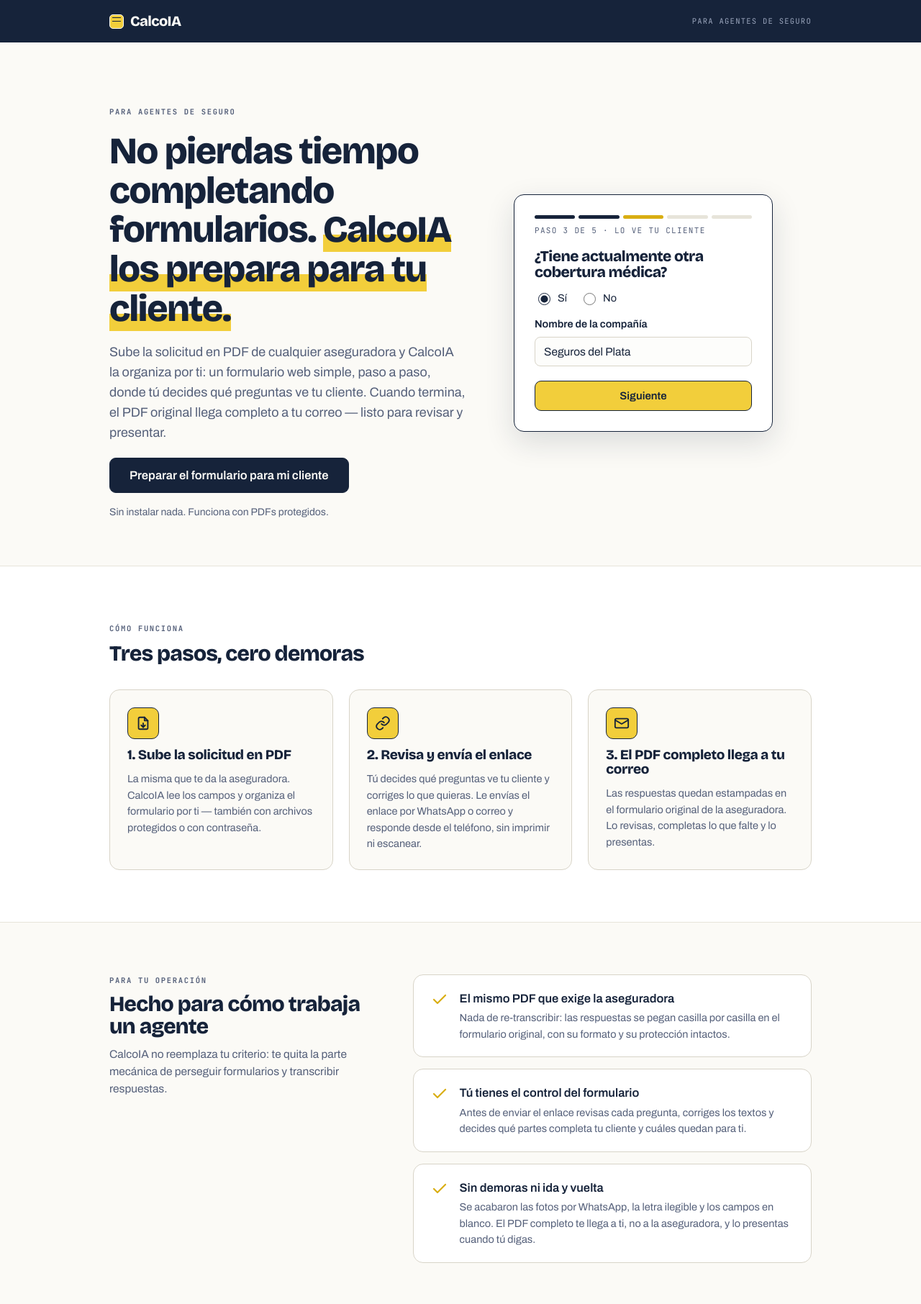
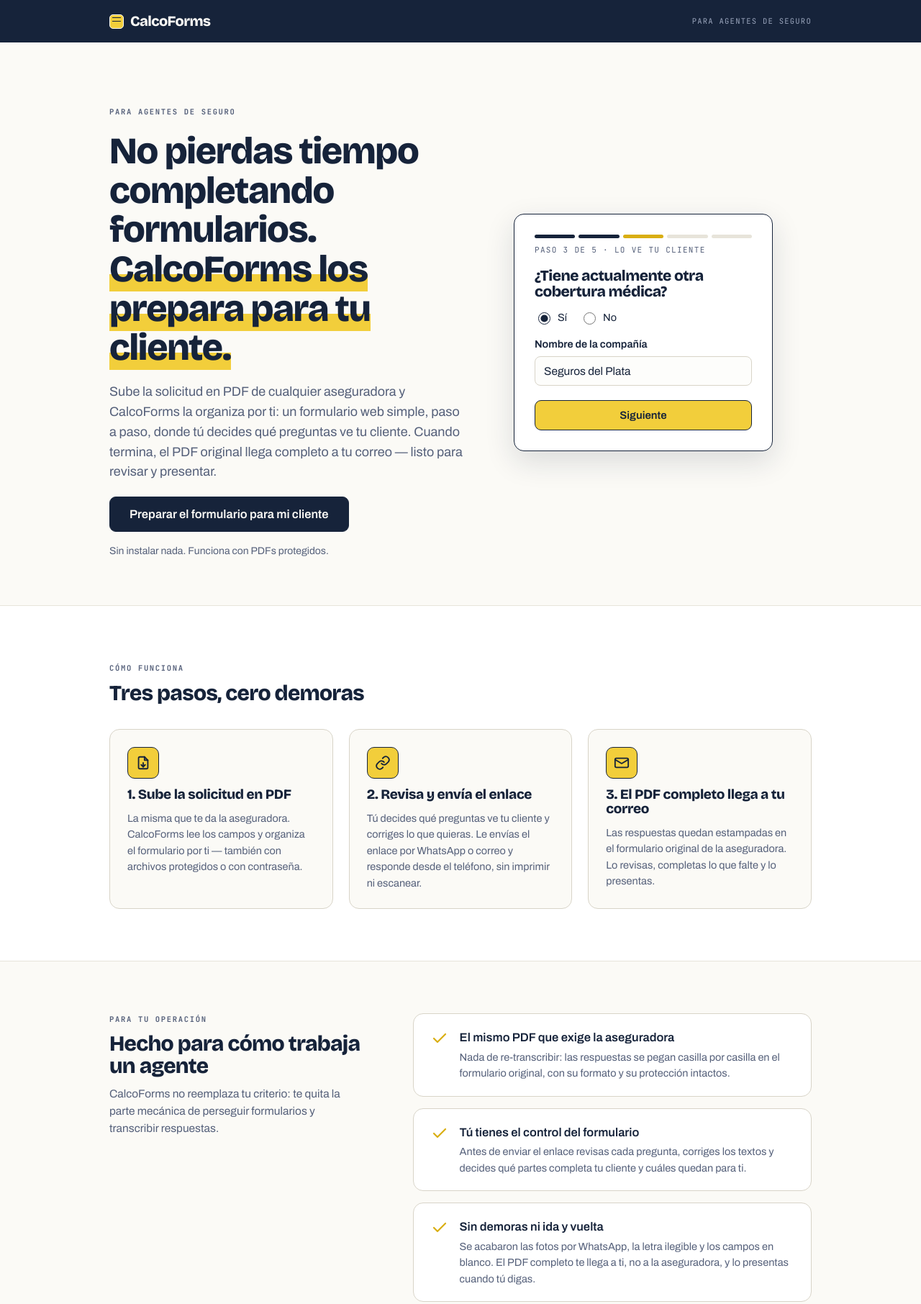
Before and after one commit to joseignaciotel122/calco, a website: page public/index.html in a window 1280 px wide. Shown: the top 1812 px of the page at 72% size. Drawn offline with nearby package versions, Linux system fonts and the light colour scheme.

Commit message:
Marca: CalcoIA → CalcoForms

```diff
--- a/public/index.html
+++ b/public/index.html
@@ -3,7 +3,7 @@
 <head>
 <meta charset="utf-8">
 <meta name="viewport" content="width=device-width, initial-scale=1">
-<title>CalcoIA — Prepara el formulario para tu cliente</title>
+<title>CalcoForms — Prepara el formulario para tu cliente</title>
 <link rel="preconnect" href="https://fonts.googleapis.com">
 <link rel="preconnect" href="https://fonts.gstatic.com" crossorigin>
 <link href="https://fonts.googleapis.com/css2?family=Bricolage+Grotesque:opsz,wght@12..96,600;12..96,800&family=Archivo:wght@400;500;600&family=JetBrains+Mono:wght@400;500;700&display=swap" rel="stylesheet">
@@ -13,7 +13,7 @@
 
 <header class="top">
   <div class="shell row">
-    <a class="brand" href="/"><span class="mark"></span>CalcoIA</a>
+    <a class="brand" href="/"><span class="mark"></span>CalcoForms</a>
     <span class="sub">para agentes de seguro</span>
   </div>
 </header>
@@ -24,8 +24,8 @@
     <section class="hero">
       <div class="copy">
         <span class="tag">Para agentes de seguro</span>
-        <h1>No pierdas tiempo completando formularios. <span class="hl">CalcoIA los prepara para tu cliente.</span></h1>
-        <p>Sube la solicitud en PDF de cualquier aseguradora y CalcoIA la organiza por ti: un formulario web simple, paso a paso, donde tú decides qué preguntas ve tu cliente. Cuando termina, el PDF original llega completo a tu correo — listo para revisar y presentar.</p>
+        <h1>No pierdas tiempo completando formularios. <span class="hl">CalcoForms los prepara para tu cliente.</span></h1>
+        <p>Sube la solicitud en PDF de cualquier aseguradora y CalcoForms la organiza por ti: un formulario web simple, paso a paso, donde tú decides qué preguntas ve tu cliente. Cuando termina, el PDF original llega completo a tu correo — listo para revisar y presentar.</p>
         <div style="display:flex;align-items:center;gap:16px;flex-wrap:wrap;">
           <button class="btn lg" onclick="startFlow()">Preparar el formulario para mi cliente</button>
           <span style="color:var(--ink-soft);font-size:14px;">Sin instalar nada. Funciona con PDFs protegidos.</span>
@@ -55,7 +55,7 @@
         <div class="stepcard">
           <div class="ic"><svg width="22" height="22" viewBox="0 0 24 24" fill="none" stroke="#16233A" stroke-width="2" stroke-linecap="round" stroke-linejoin="round"><path d="M14 3v5h5"/><path d="M14 3H7a2 2 0 0 0-2 2v14a2 2 0 0 0 2 2h10a2 2 0 0 0 2-2V8z"/><path d="M12 18v-6"/><path d="M9 15l3 3 3-3"/></svg></div>
           <h3>1. Sube la solicitud en PDF</h3>
-          <p>La misma que te da la aseguradora. CalcoIA lee los campos y organiza el formulario por ti — también con archivos protegidos o con contraseña.</p>
+          <p>La misma que te da la aseguradora. CalcoForms lee los campos y organiza el formulario por ti — también con archivos protegidos o con contraseña.</p>
         </div>
         <div class="stepcard">
           <div class="ic"><svg width="22" height="22" viewBox="0 0 24 24" fill="none" stroke="#16233A" stroke-width="2" stroke-linecap="round" stroke-linejoin="round"><path d="M10 13a5 5 0 0 0 7.5.5l3-3a5 5 0 0 0-7-7l-1.7 1.7"/><path d="M14 11a5 5 0 0 0-7.5-.5l-3 3a5 5 0 0 0 7 7l1.7-1.7"/></svg></div>
@@ -76,7 +76,7 @@
       <div class="side">
         <span class="tag">Para tu operación</span>
         <h2>Hecho para cómo trabaja un agente</h2>
-        <p>CalcoIA no reemplaza tu criterio: te quita la parte mecánica de perseguir formularios y transcribir respuestas.</p>
+        <p>CalcoForms no reemplaza tu criterio: te quita la parte mecánica de perseguir formularios y transcribir respuestas.</p>
       </div>
       <div class="list">
         <div class="bcard">
@@ -105,7 +105,7 @@
 
   <div class="shell">
     <div class="foot">
-      <a class="brand dark" href="/" style="font-size:16px;"><span class="mark"></span>CalcoIA</a>
+      <a class="brand dark" href="/" style="font-size:16px;"><span class="mark"></span>CalcoForms</a>
       <span>· Formularios de seguro sin demoras</span>
     </div>
   </div>
@@ -118,7 +118,7 @@
     <section id="v-upload">
       <span class="tag">Paso 1 · Tu formulario</span>
       <h1 style="margin:12px 0 14px;font-size:clamp(28px,4vw,40px);">Sube la solicitud en PDF</h1>
-      <p style="color:var(--ink-soft);max-width:56ch;">La leemos aquí mismo, en tu navegador, y CalcoIA organiza el formulario que va a ver tu cliente. Funciona también con archivos protegidos o con contraseña.</p>
+      <p style="color:var(--ink-soft);max-width:56ch;">La leemos aquí mismo, en tu navegador, y CalcoForms organiza el formulario que va a ver tu cliente. Funciona también con archivos protegidos o con contraseña.</p>
       <div class="drop" id="drop">
         <div class="ico"></div>
         <h2>Arrastra tu PDF aquí</h2>
```
Also changed, not shown: public/form.html (+2 -2 lines), public/panel.html (+2 -2 lines).
